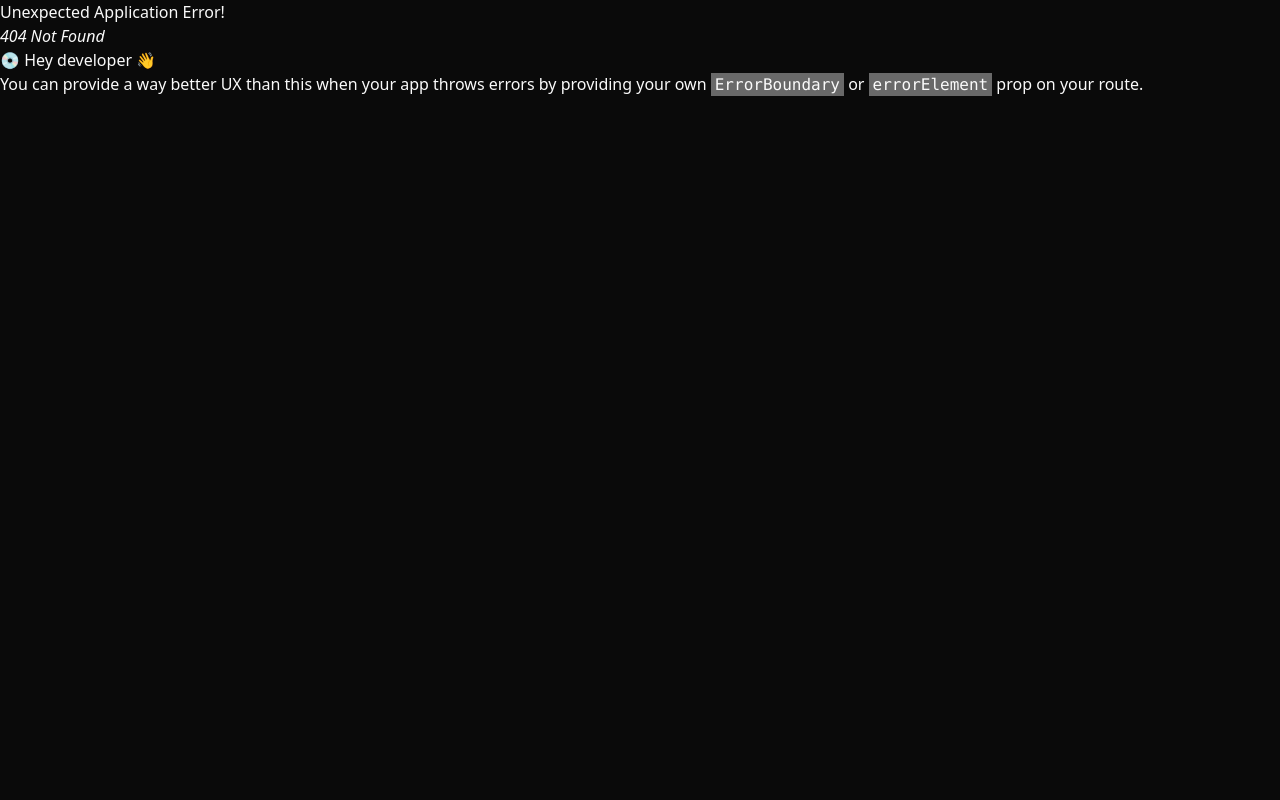
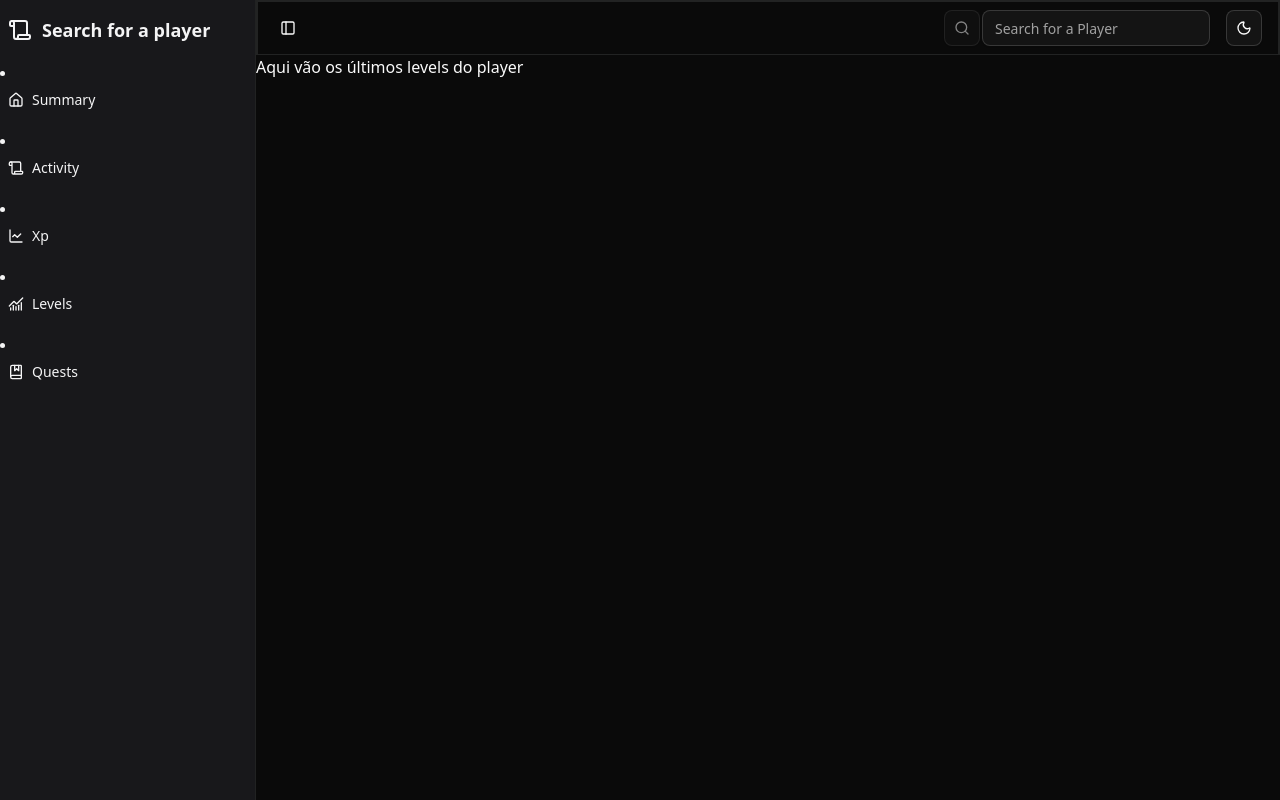
Before and after one commit to MatheusFilg/runescape-metrics, a React (Vite) app: page /levels in a window 1280 px wide. Before the commit this address had no page. Built offline with nearby package versions, Linux system fonts and the light colour scheme.

Commit message:
feat: adiciona novas rotas e refatora o nome de outras

```diff
--- a/src/app/activity.tsx
+++ b/src/app/pages/player-activity.tsx
@@ -1,7 +1,7 @@
-export function Activity() {
+export function PlayerActivity() {
 	return (
 		<div className="flex flex-col items-center justify-center gap-2">
-			<h1>Aqui vai as últimas atividades do player</h1>
+			<h1>Aqui vão as últimas atividades do player</h1>
 		</div>
 	)
 }
--- /dev/null
+++ b/src/app/pages/player-experience.tsx
@@ -0,0 +1,7 @@
+export function PlayerExperience() {
+	return (
+		<div>
+			<h1>Aqui vão as experiências do player</h1>
+		</div>
+	)
+}
--- /dev/null
+++ b/src/app/pages/player-levels.tsx
@@ -0,0 +1,7 @@
+export function PlayerLevels() {
+	return (
+		<div>
+			<h1>Aqui vão os últimos levels do player</h1>
+		</div>
+	)
+}
--- /dev/null
+++ b/src/app/pages/player-quests.tsx
@@ -0,0 +1,7 @@
+export function PlayerQuests() {
+	return (
+		<div>
+			<h1>Aqui vão as últimas quests do player</h1>
+		</div>
+	)
+}
--- a/src/app/summary.tsx
+++ b/src/app/pages/player-summary.tsx
@@ -1,7 +1,7 @@
 import { useQueryState } from 'nuqs'
 import { usePlayerSearch } from '@/hooks/player-search'
 
-export function Summary() {
+export function PlayerSummary() {
 	const [searchTerm] = useQueryState('name')
 	const { data, isLoading, isError } = usePlayerSearch(searchTerm || '')
 
```
Also changed, not shown: src/routes.tsx (+20 -5 lines), src/app/pages/home.tsx (renamed from src/app/home.tsx).
